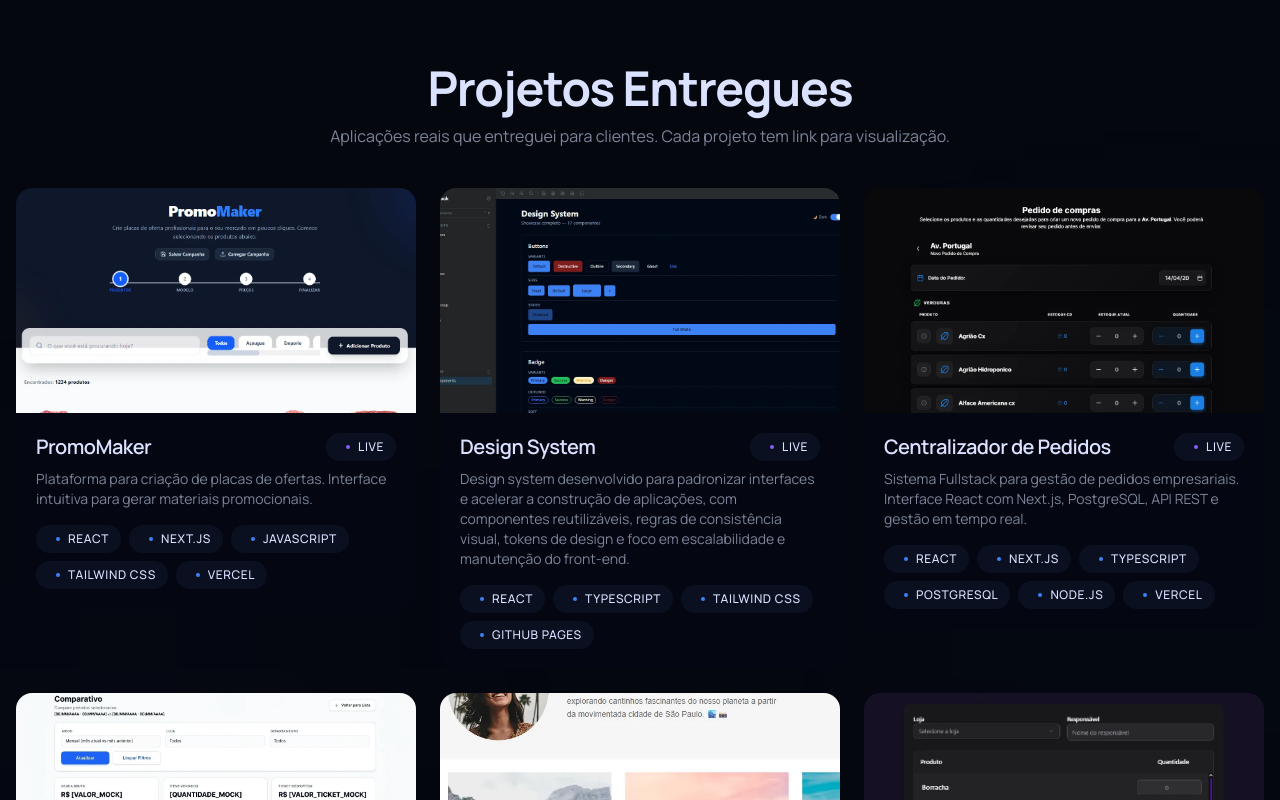
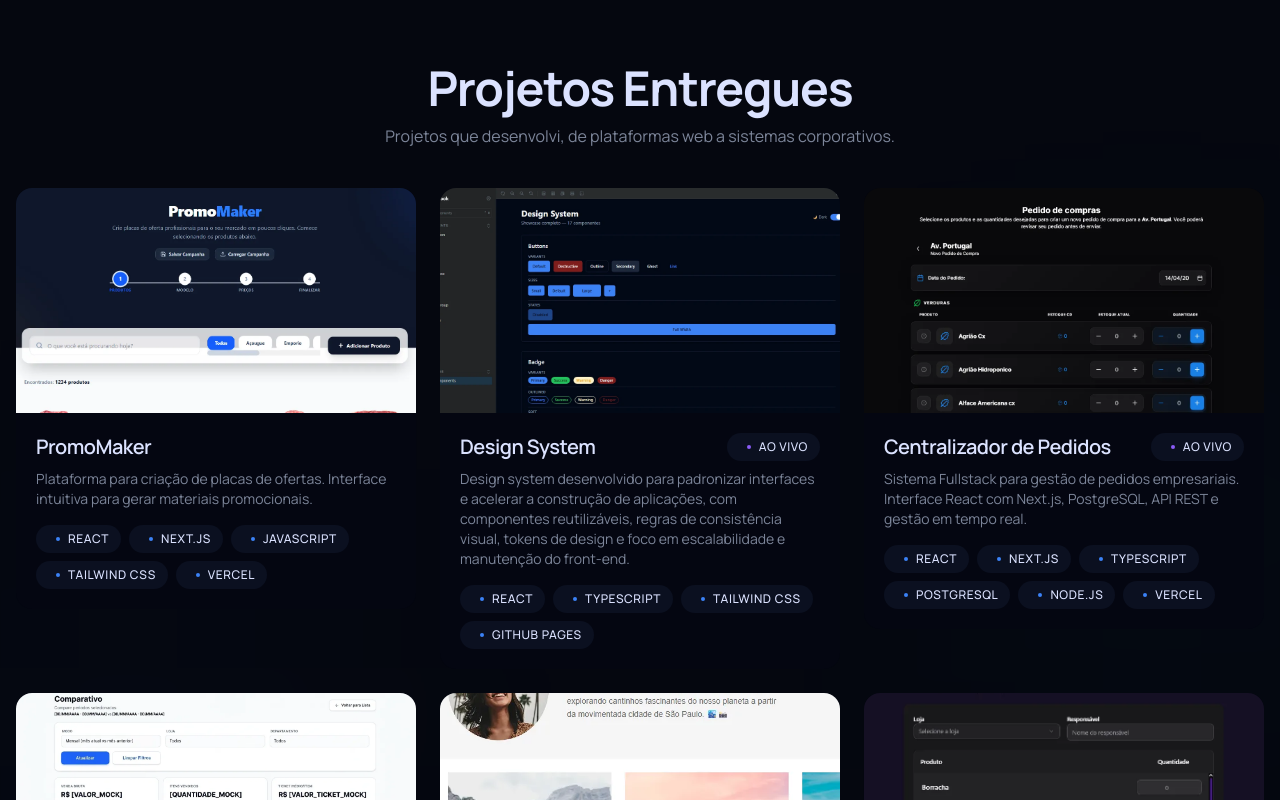
Before and after one commit to joaofelipe-dev/portfolio-joao, a Next.js app: page / in a window 1280 px wide. Shown: the part 920-1720 px from the top of the page. Built offline with nearby package versions, Linux system fonts and the light colour scheme; no server answers.

Commit message:
fix(content): remove unverifiable live-demo and availability claims

```diff
--- a/app/pages/Projetos/projetos.tsx
+++ b/app/pages/Projetos/projetos.tsx
@@ -23,7 +23,7 @@
     href: "#",
     tags: ["React", "Next.js", "JavaScript", "Tailwind CSS", "Vercel"],
     category: "Plataforma",
-    live: true,
+    live: false,
   },
   {
     image: "/design-system.webp",
@@ -53,7 +53,7 @@
     href: "#",
     tags: ["React", "Next.js", "JavaScript", "Tailwind CSS", "Vercel"],
     category: "Sistema Corporativo",
-    live: true,
+    live: false,
   },
   {
     image: "/travelgram.webp",
@@ -73,7 +73,7 @@
     href: "#",
     tags: ["React", "JavaScript", "Tailwind CSS", "Vercel"],
     category: "Sistema Corporativo",
-    live: true,
+    live: false,
   },
 ];
 
@@ -88,7 +88,7 @@
         Projetos Entregues
       </h2>
       <p className="text-sm md:text-base text-on-surface-variant text-center max-w-2xl mx-auto mb-10">
-        Aplicações reais que entreguei para clientes. Cada projeto tem link para visualização.
+        Projetos que desenvolvi, de plataformas web a sistemas corporativos.
       </p>
 
       <div className="grid grid-cols-1 md:grid-cols-2 xl:grid-cols-3 w-full gap-6 justify-items-center">
@@ -142,8 +142,8 @@
                   <h3 className="text-xl font-semibold text-on-surface font-[var(--font-space-grotesk)] tracking-tight">
                     {projeto.title}
                   </h3>
-                  {projeto.live && (
-                    <Chip variant="secondary">Live</Chip>
+                  {projeto.live && projeto.href.startsWith("http") && (
+                    <Chip variant="secondary">Ao vivo</Chip>
                   )}
                 </div>
                 <p className="text-sm text-on-surface-variant mb-4">
```
Also changed, not shown: 1 other file (tests, documents, lock files or other folders).
